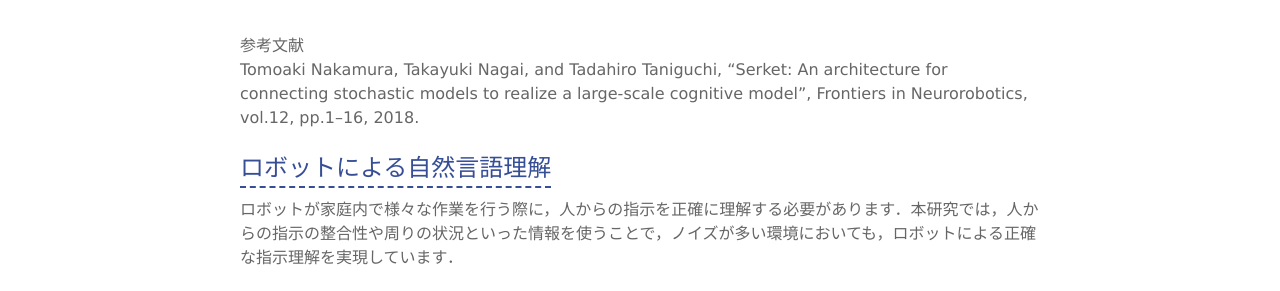
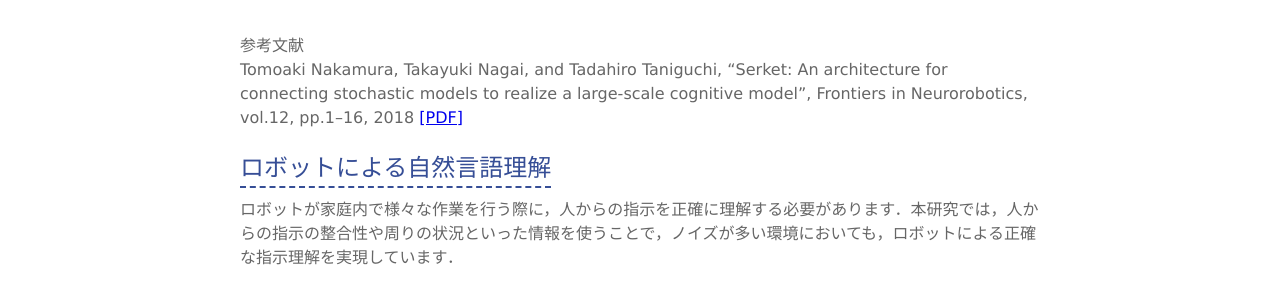
Before and after one commit to naka-lab/naka-lab.github.io, a Jekyll site: the page built from subpages/research.md, in a window 1280 px wide and 900 px high, scrolled down 2075 px. Shown: the part 392-683 px from the top of the window. Built offline with Jekyll 4.4.1, drawn with Linux system fonts in a browser that asks for light colours; our own code applies the rules of GitHub Pages for plain Markdown files.

Commit message:
研究内容追加

```diff
--- a/subpages/research.md
+++ b/subpages/research.md
@@ -43,7 +43,7 @@ hogehoge
 ![概念・言語獲得](imgs/graphical_models.jpg)
 
 ### 参考文献
-Tomoaki Nakamura, Takayuki Nagai, and Tadahiro Taniguchi, “Serket: An architecture for connecting stochastic models to realize a large-scale cognitive model”, Frontiers in Neurorobotics, vol.12, pp.1–16, 2018.
+Tomoaki Nakamura, Takayuki Nagai, and Tadahiro Taniguchi, “Serket: An architecture for connecting stochastic models to realize a large-scale cognitive model”, Frontiers in Neurorobotics, vol.12, pp.1–16, 2018 [[PDF]](https://www.frontiersin.org/articles/10.3389/fnbot.2018.00025/full)
 
 
 
```
